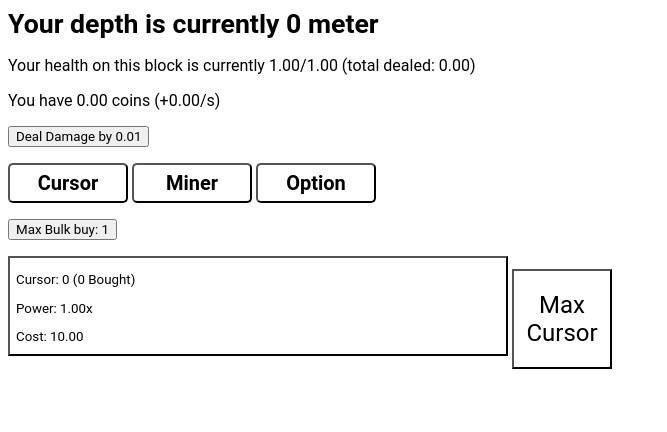
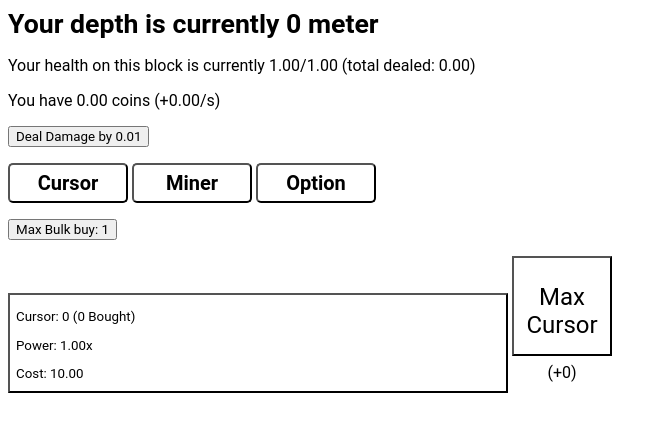
Before and after one commit to 1e1000000/idle-digger, a plain HTML site: page index.html in a window 1280 px wide. Shown: the whole page, without its empty margins (0-667 px from the left). Drawn offline with Linux system fonts and the light colour scheme.

Commit message:
Update index.html

```diff
--- a/index.html
+++ b/index.html
@@ -29,7 +29,8 @@
       <p id="cursorCost">Cost: 10.00</p>
     </button>
     <button onclick="maxCursor()" class="maxButton" id="maxCursorBought">
-      Max Cursor
+      <p>Max Cursor</p>
+      <p id="maxCursorBulkAmount" style="font-size: 12pt">(+0)</p>
     </button>
   </div>
   <div id="Tab2">
```
